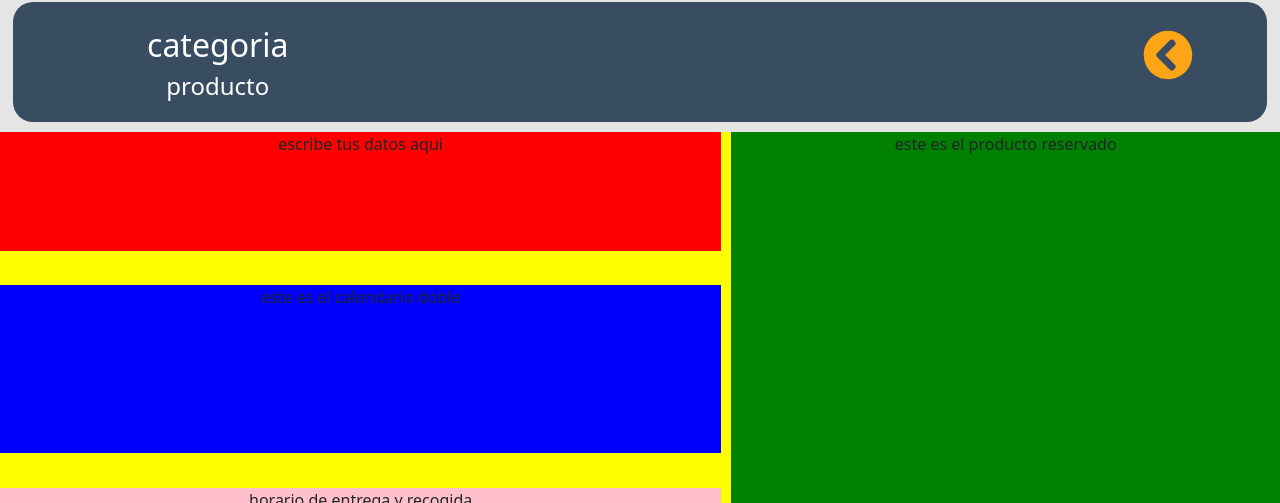
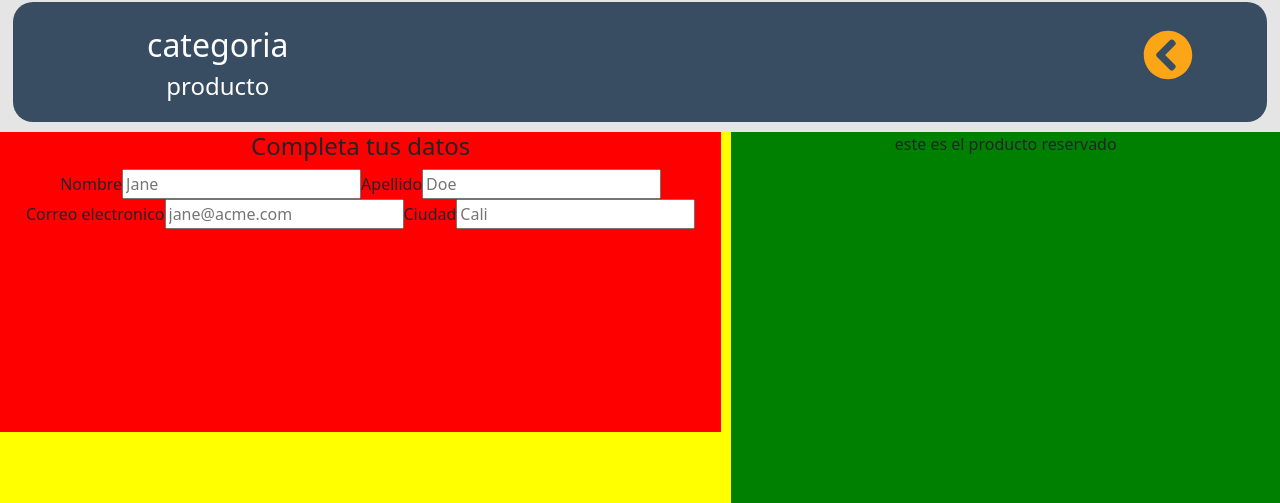
Before and after one commit to AdrianMoncada/Car-Rental, a React (Create React App) app in the folder frontEnd/carbooking/: page /reserva in a window 1280 px wide. Shown: the part 68-571 px from the top of the page. Built offline with nearby package versions, Linux system fonts and the light colour scheme; no server answers.

Commit message:
se agrego el formulario de completa tus datos de la pagina de reserva, adiccional se impemento el calendario doble en el templete

```diff
--- a/frontEnd/carbooking/src/pages/Bookings/Booking.js
+++ b/frontEnd/carbooking/src/pages/Bookings/Booking.js
@@ -1,16 +1,14 @@
 import React, { useState, useEffect }  from 'react'
-import { useParams, Link } from "react-router-dom";
+import { useParams, Link } from "react-router-dom"
+import { FaChevronCircleLeft } from "react-icons/fa"
 import { Calendar, GridContainer, PersonalData, Policies, ReservedProduct, Schedule } from './Booking.styled'
-import {
-    Container,
-    Main,
-    IconArrow,
-    InfoProduct,
-  } from "../Product/ProductDetails.Styles";
+import {Container,Main,IconArrow,InfoProduct,} from "../Product/ProductDetails.Styles";
 
 import Header from '../../components/header'
 import Footer from '../../components/footer'
-import { FaChevronCircleLeft } from "react-icons/fa";
+import FormBooking from './FormBooking';
+import CalendarioReserva from '../Product/CalendarioReservas/CalendarioReserva';
+
 
 
 const Booking = () => {
@@ -47,8 +45,8 @@ const Booking = () => {
                 </IconArrow>
               </Main>
               <GridContainer>
-                <PersonalData>escribe tus datos aqui</PersonalData>
-                <Calendar>este es el calendario doble</Calendar>
+                <PersonalData> <FormBooking/></PersonalData>
+                <Calendar><CalendarioReserva/></Calendar>
                 <ReservedProduct>este es el producto reservado</ReservedProduct>
                 <Policies>politicas de la empresa</Policies>
                 <Schedule>horario de entrega y recogida</Schedule>
--- a/frontEnd/carbooking/src/pages/Bookings/Booking.styled.js
+++ b/frontEnd/carbooking/src/pages/Bookings/Booking.styled.js
@@ -19,7 +19,7 @@ export const GridContainer = styled.div`
  display: grid;
  background:yellow;
  width: 100%;
- height: 600px;
+ height: 100%;
  margin:0;
  padding:0;
   grid-template-columns: 7.1fr 0.1fr 5.4fr;
@@ -34,6 +34,9 @@ export const GridContainer = styled.div`
 `
 export const PersonalData = styled.div`
  grid-area: 1 / 1 / 2 / 2;
+ display: flex;
+ height:300px;
+
  background:red;
  @media (max-width: 1224px) {
   grid-area: 1 / 1 / 2 / 4;
--- /dev/null
+++ b/frontEnd/carbooking/src/pages/Bookings/FormBooking.js
@@ -0,0 +1,29 @@
+import React from 'react'
+import { Field, Formik,Form } from 'formik'
+
+
+const FormBooking = () => {
+  return (
+    <div>
+    <h4>Completa tus datos</h4>
+    <Formik >
+      <Form>
+        <label htmlFor="firstName">Nombre</label>
+        <Field id="firstName" name="firstName" placeholder="Jane" />
+
+        <label htmlFor="lastName">Apellido</label>
+        <Field id="lastName" name="lastName" placeholder="Doe" />
+
+        <label htmlFor="email">Correo electronico</label>
+        <Field id="email" name="email" placeholder="jane@acme.com" type="email"/>
+
+        <label htmlFor="city">Ciudad</label>
+        <Field id="city" name="city" placeholder="Cali" />
+
+      </Form>
+    </Formik>
+  </div>
+  )
+}
+
+export default FormBooking
```
Also changed, not shown: frontEnd/carbooking/src/pages/Bookings/FormBooking.styled.js (added, +26 -0 lines).
